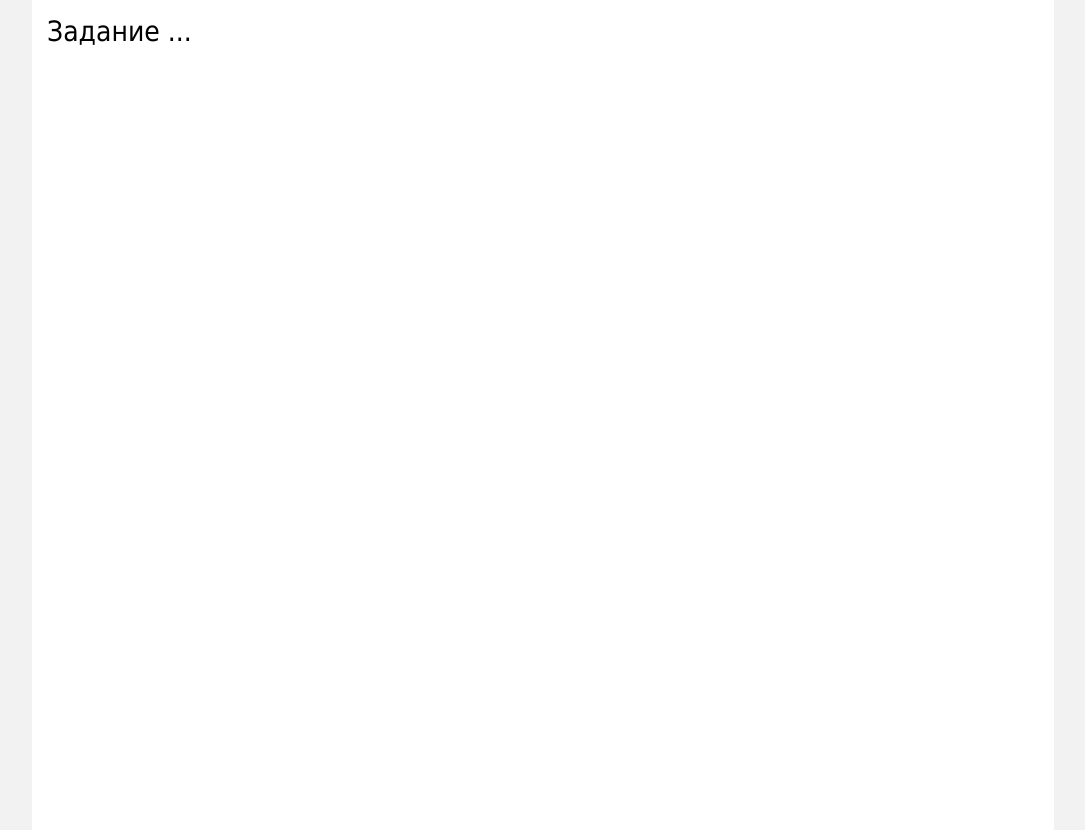
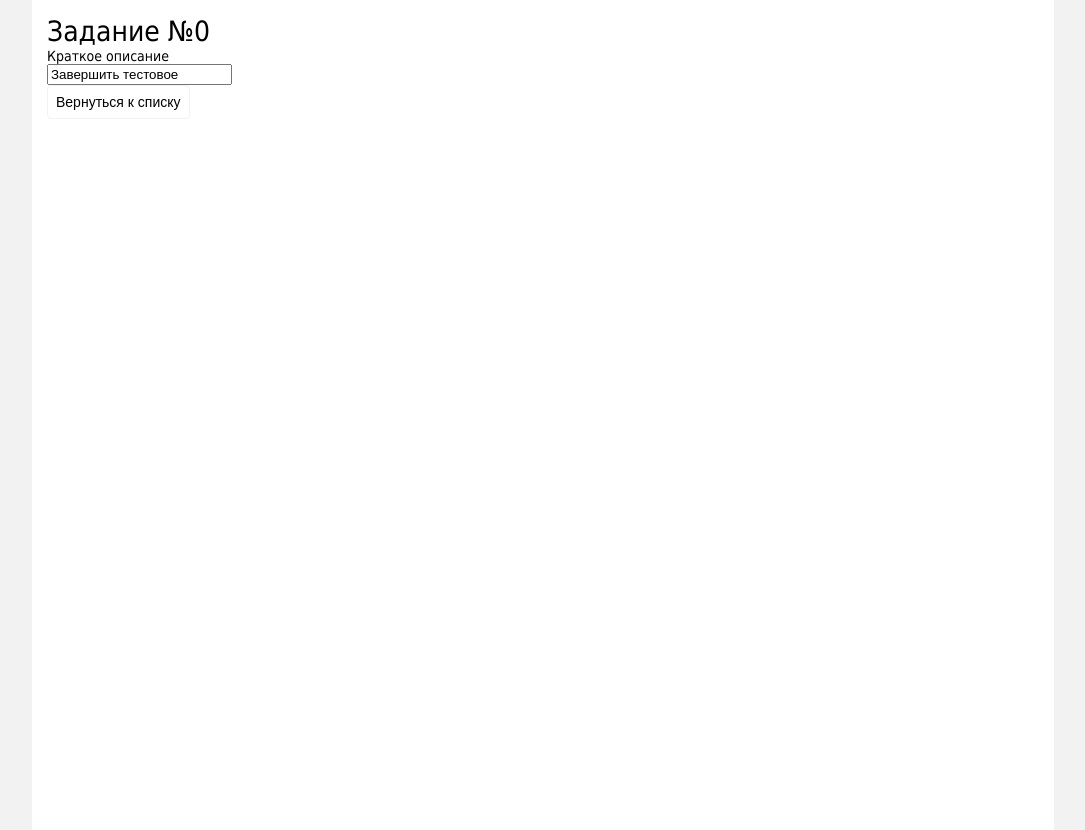
Before and after one commit to azinit/task-manager, a React (Create React App) app: page /edit/0 in a window 1280 px wide. Shown: the whole page, without its empty margins (97-1182 px from the left). Built offline with nearby package versions, Linux system fonts and the light colour scheme.

Commit message:
add Edit page (min)

```diff
--- a/src/App.tsx
+++ b/src/App.tsx
@@ -4,8 +4,15 @@ import './App.scss';
 import { BrowserRouter, Switch, Route } from 'react-router-dom';
 import List from './pages/List';
 import Edit from './pages/Edit';
+import { ITask } from './interfaces';
 
 const App: React.FC = () => {
+  const [tasks] = React.useState<ITask[]>([
+    { id: 0, title: 'Завершить тестовое' },
+    { id: 1, title: 'Проверить MR' },
+    { id: 2, title: 'Поправить автодоку' },
+  ])
+
   return (
     <BrowserRouter>
       <div className="container">
--- a/src/components/todo-item/todo-item.tsx
+++ b/src/components/todo-item/todo-item.tsx
@@ -3,19 +3,24 @@ import { ITask } from '../../interfaces';
 import './todo-item.scss';
 import { FontAwesomeIcon } from '@fortawesome/react-fontawesome';
 import { faPen, faTrashAlt } from '@fortawesome/free-solid-svg-icons';
+import Context from '../../context/todo-context';
+import {NavLink} from 'react-router-dom';
 
 interface Config {
     task: ITask;
 }
 
 const TodoItem: React.FC<Config> = ({ task }) => {
+    const { remove, edit, add } = React.useContext(Context);
     return (
         <li className="todo-item">
-            <div className="cell todo-item__id">{ task.id} </div>
-            <div className="cell todo-item__title">{ task.title} </div>
+            <div className="cell todo-item__id">{task.id} </div>
+            <div className="cell todo-item__title">{task.title} </div>
             <div className="cell todo-item__actions">
-                <button className="btn btn_success"><FontAwesomeIcon icon={faPen} className="fa-icon"/></button>
-                <button className="btn btn_danger"><FontAwesomeIcon icon={faTrashAlt} className="fa-icon"/></button>
+                <NavLink to={`/edit/${task.id}`} className="btn_pos">
+                <button className="btn btn_success"><FontAwesomeIcon icon={faPen} className="fa-icon" /></button>
+                </NavLink>
+                <button className="btn btn_danger" onClick={() => remove(task.id)}><FontAwesomeIcon icon={faTrashAlt} className="fa-icon" /></button>
             </div>
         </li>
     )
--- a/src/context.ts
+++ /dev/null
@@ -1,5 +0,0 @@
-import React from 'react'
-
-const Context = React.createContext({});
-
-export default Context;
--- /dev/null
+++ b/src/context/todo-context.ts
@@ -0,0 +1,49 @@
+import React from 'react'
+import { ITask } from '../interfaces';
+
+export interface IContext {
+    add(title: string): void;
+    edit(editedTask: ITask): void;
+    remove(id: number): void;
+}
+
+export const initialTasks: ITask[] = [
+    { id: 0, title: 'Завершить тестовое' },
+    { id: 1, title: 'Проверить MR' },
+    { id: 2, title: 'Поправить автодоку' },
+]
+/*const [tasks, setTasks] = React.useState<ITask[]>([
+    { id: 0, title: 'Завершить тестовое' },
+    { id: 1, title: 'Проверить MR' },
+    { id: 2, title: 'Поправить автодоку' },
+])*/
+
+/*
+{
+    add(title: string) {
+        setTasks([...tasks, {
+            title,
+            id: tasks.length,
+        }])
+    },
+    edit(editedTask: ITask): void {
+        setTasks(tasks.map(task => {
+            if (task.id == editedTask.id) {
+                task.title = editedTask.title;
+            }
+            return task;
+        }))
+    },
+    remove(id: number): void {
+        setTasks(tasks.filter(task => task.id !== id));
+    }
+
+}
+*/
+const Context = React.createContext<IContext>({
+    add(title: string) {},
+    edit(editedTask: ITask) {},
+    remove(id: number): void {},
+});
+
+export default Context;
--- a/src/pages/Edit.tsx
+++ b/src/pages/Edit.tsx
@@ -1,10 +1,37 @@
 import React from 'react'
+import { RouteComponentProps, NavLink, match } from 'react-router-dom'
+import { initialTasks } from '../context/todo-context';
+import { ITask } from '../interfaces';
 
-const EditPage: React.FC = (props) => {
-    console.log(props)
+interface RequestParameters {
+    match: {
+        id: number;
+    }
+}
+
+// TODO: strict config!
+interface Config extends RouteComponentProps<any> {
+}
+
+const EditPage: React.FC<Config> = (props) => {
+    const id: number = +props.match.params.id;
+    const task: ITask = initialTasks.find(task => task.id === id)!;
+    // TODO: add styles!
     return (
         <div className='wrapper'>
-            <h1>Задание ...</h1>
+            <h1>Задание №{task.id}</h1>
+
+            <div className="edit-form">
+                <label htmlFor="title">Краткое описание</label>
+                <br/>
+                <input name="title" type="text" value={task.title} onChange={(event) => console.log(event.target.value)}/>
+            </div>
+            <div className="action">
+                <NavLink to="/list">
+                    <button className="btn btn_primary btn_alt-border btn_alt-color">Вернуться к списку</button>
+                </NavLink>
+            </div>
+
         </div>
     )
 }
--- a/src/pages/List.tsx
+++ b/src/pages/List.tsx
@@ -2,19 +2,39 @@ import React from 'react'
 import { ITask } from '../interfaces'
 import TodoHeader from '../components/todo-header/todo-header'
 import TodoList from '../components/todo-list/todo-list'
+import Context, { initialTasks } from '../context/todo-context'
+
 
 const ListPage: React.FC = () => {
-    const [tasks] = React.useState<ITask[]>([
-        { id: 0, title: 'Завершить тестовое' },
-        { id: 1, title: 'Проверить MR' },
-        { id: 2, title: 'Поправить автодоку' },
-    ])
+    const [tasks, setTasks] = React.useState<ITask[]>(initialTasks)
+
+    function add(title: string) {
+        setTasks([...tasks, {
+            title,
+            id: tasks.length,
+        }])
+    }
+
+    function remove(id: number) {
+        setTasks(tasks.filter(task => task.id !== id));
+    }
+
+    function edit(editedTask: ITask) {
+        setTasks(tasks.map(task => {
+            if (task.id == editedTask.id) {
+                task.title = editedTask.title;
+            }
+            return task;
+        }))
+    }
 
     return (
-        <div className='wrapper'>
-            <TodoHeader />
-            <TodoList classes="app__todo-list" tasks={tasks}/>
-        </div>
+        <Context.Provider value={{ add, remove, edit }}>
+            <div className='wrapper'>
+                <TodoHeader />
+                <TodoList classes="app__todo-list" tasks={tasks} />
+            </div>
+        </Context.Provider>
     )
 }
 
--- a/src/styles/button.scss
+++ b/src/styles/button.scss
@@ -33,10 +33,12 @@ $light: #f2f2f2;
         @include btn-props($success);
     }
 
-
-
     &_danger {
         @include btn-props($danger);
+    }
+
+    &_primary {
+        @include btn-props($primary);
     }
 
     &_alt-color {
@@ -51,4 +53,8 @@ $light: #f2f2f2;
         padding: 8px 12px;
     }
 
+    &_pos + & {
+        margin-left: 10px;
+    }
+
 }
```
